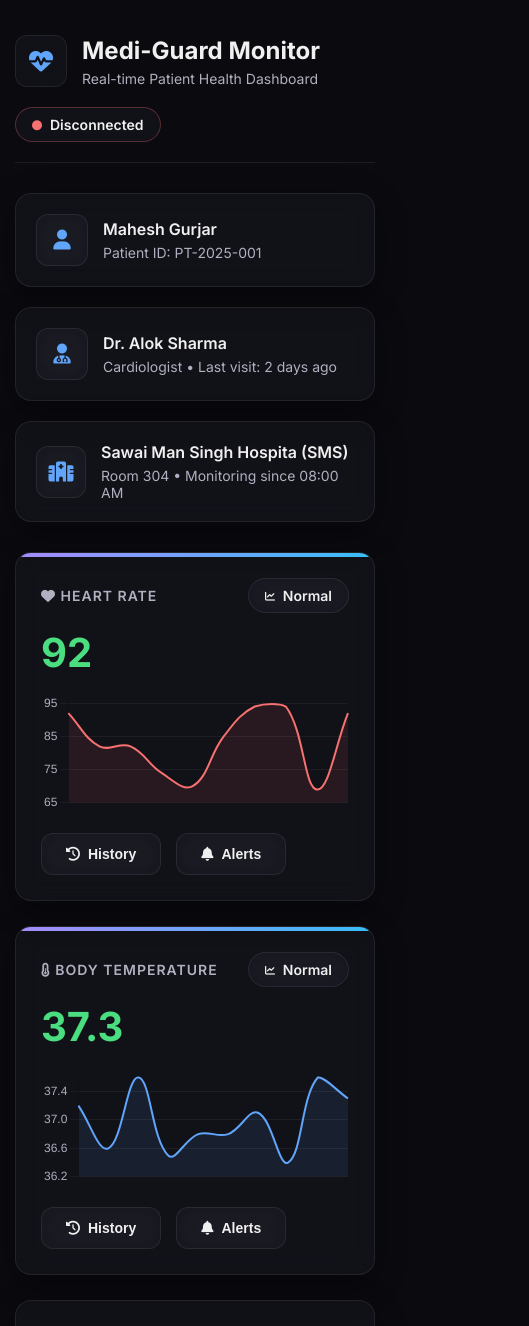
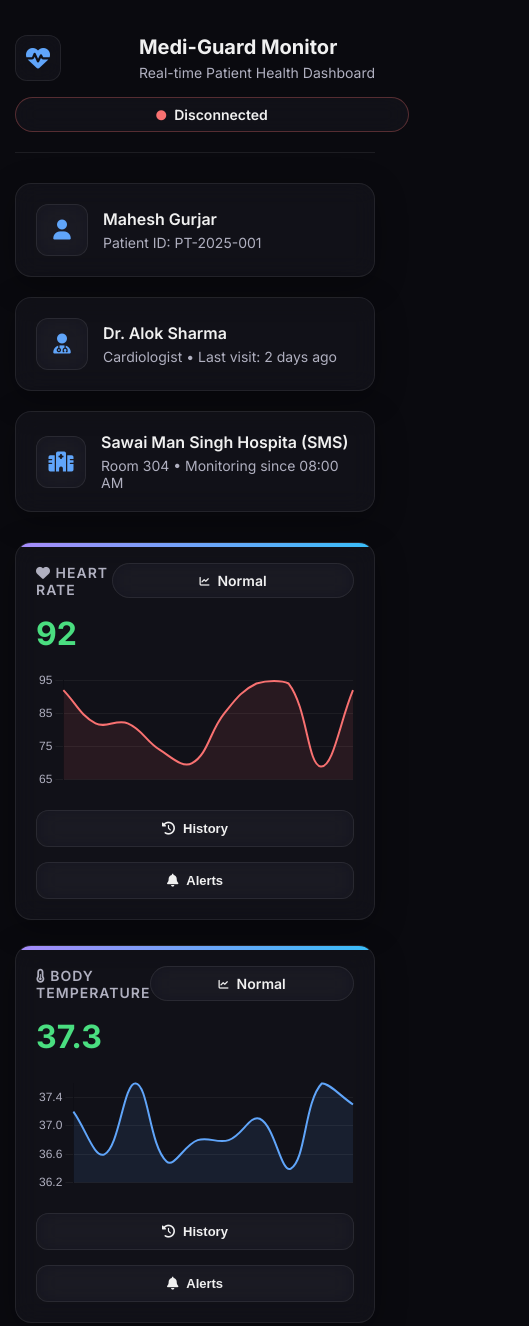
Before and after one commit to mahesh-space/hms, a plain HTML site: page index.html in a window 390 px wide. Shown: the top 1326 px of the page, 529 px wide, since content can reach past the window. Drawn offline with nearby package versions, Linux system fonts and the light colour scheme; no server answers.

Commit message:
responsive

```diff
--- a/index.html
+++ b/index.html
@@ -425,8 +425,34 @@
                 padding: 15px;
             }
 
-            .dashboard-grid {
+            .header {
+                flex-direction: column;
+                align-items: flex-start;
+                gap: 16px;
+            }
+
+            .brand-text h1 {
+                font-size: 20px;
+            }
+
+            .dashboard-grid,
+            .patient-info,
+            .metrics-grid {
                 grid-template-columns: 1fr;
+            }
+
+            .glass-card {
+                padding: 20px;
+            }
+
+            .controls {
+                flex-direction: column;
+                width: 100%;
+            }
+
+            .controls .btn {
+                width: 100%;
+                justify-content: center;
             }
 
             .vital-value {
@@ -437,11 +463,50 @@
                 font-size: 60px;
             }
 
-            .header {
-                flex-direction: column;
-                align-items: flex-start;
-                gap: 20px;
+            .data-table th,
+            .data-table td {
+                padding: 12px 10px;
             }
+        }
+
+        @media (max-width: 480px) {
+            body {
+                font-size: 14px;
+            }
+
+            .brand {
+                width: 100%;
+                justify-content: space-between;
+            }
+
+            .status-badge {
+                width: 100%;
+                justify-content: center;
+            }
+
+            .logo {
+                width: 44px;
+                height: 44px;
+            }
+
+            .vital-value {
+                font-size: 32px;
+            }
+
+            .risk-value {
+                font-size: 48px;
+            }
+
+            .controls .btn {
+                font-size: 13px;
+                padding: 10px 18px;
+            }
+        }
+
+        .table-responsive {
+            width: 100%;
+            overflow-x: auto;
+            -webkit-overflow-scrolling: touch;
         }
 
         /* Loading Animation */
@@ -674,6 +739,7 @@
         <h3 style="margin-bottom: 20px; font-weight: 600;">
             <i class="fas fa-history"></i> Recent Readings
         </h3>
+        <div class="table-responsive">
             <table class="data-table">
                 <thead>
                     <tr>
@@ -689,6 +755,7 @@
                     <!-- Will be populated by JavaScript -->
                 </tbody>
             </table>
+        </div>
     </div>
 
     <!-- Footer -->
```
Lines whose indentation alone changed are shown as unchanged.
